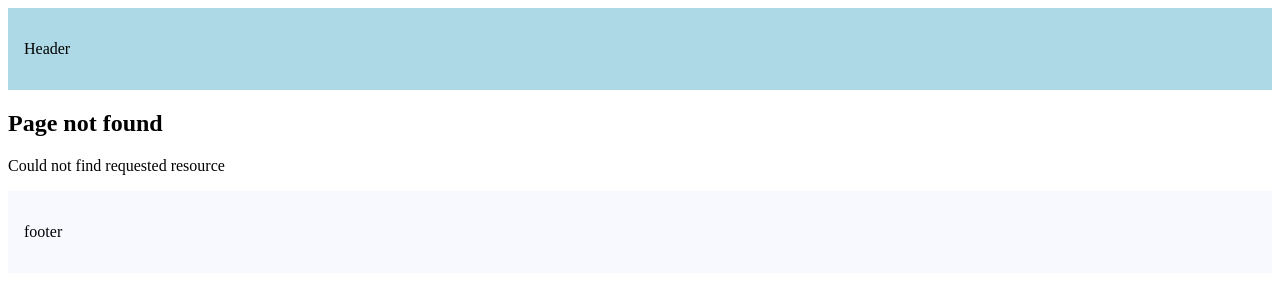
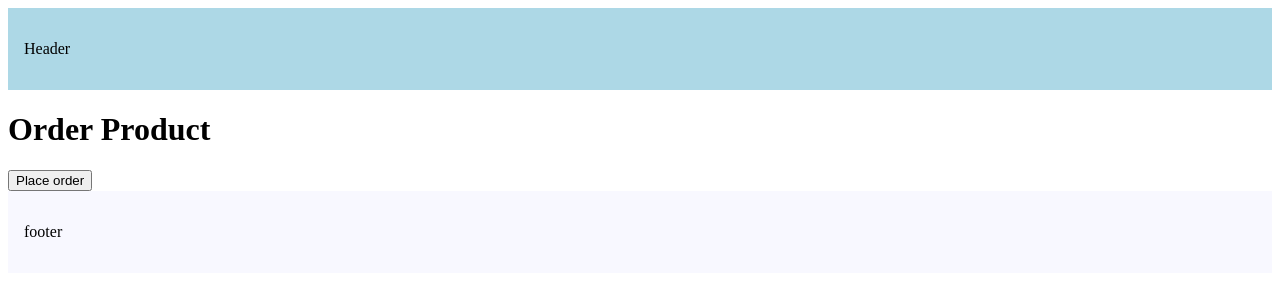
Before and after one commit to LinasData/next, a Next.js app: page /order-product in a window 1280 px wide. Before the commit this address had no page. Shown: the top 300 px of the page. Built offline with nearby package versions, Linux system fonts and the light colour scheme.

Commit message:
feat: :hammer: Routing introduced in order-products endpoint

```diff
--- /dev/null
+++ b/src/app/order-product/page.tsx
@@ -0,0 +1,16 @@
+"use client";
+import { useRouter } from "next/navigation";
+
+export default function OrderProduct() {
+    const router = useRouter();
+    const handleClick = () => {
+        console.log("Placing  your order");
+        router.replace("/");
+    };
+    return (
+        <>
+            <h1>Order Product</h1>
+            <button onClick={handleClick}>Place order</button>
+        </>
+    );
+}
```
